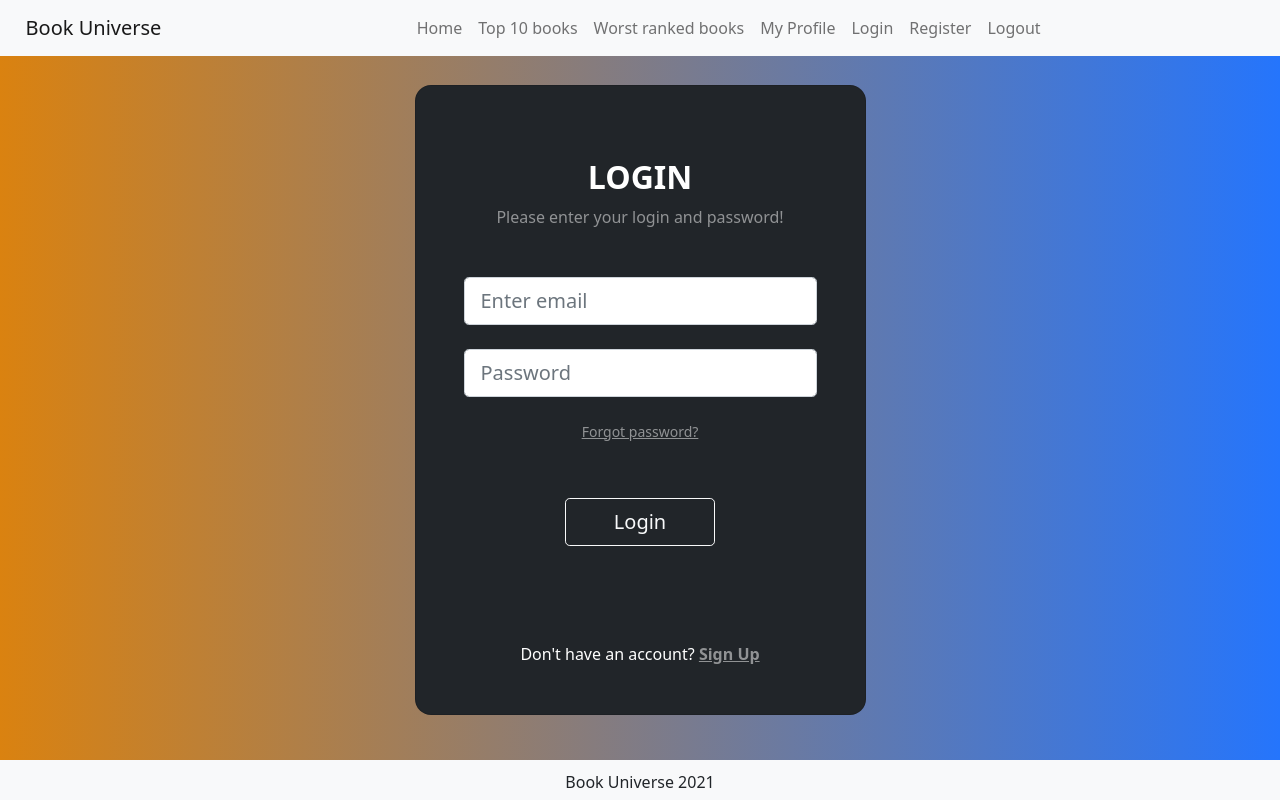
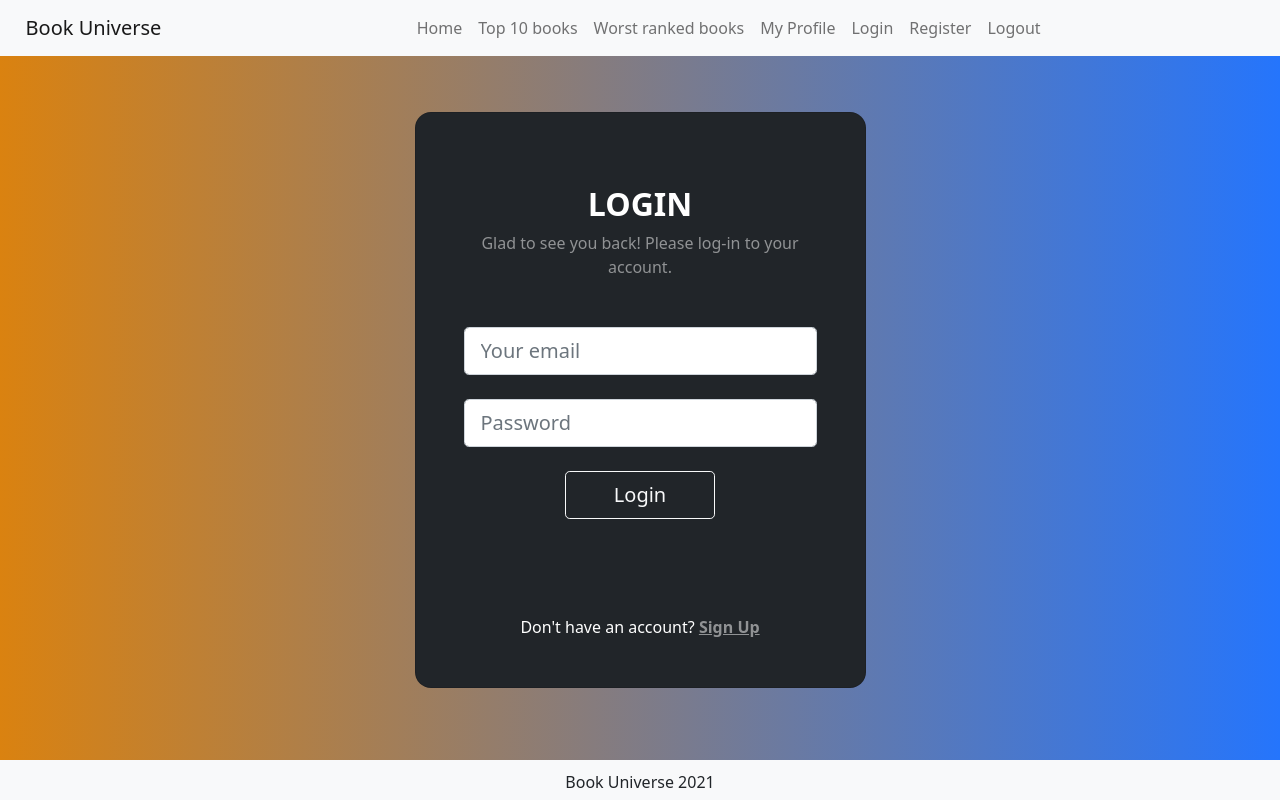
Before and after one commit to lucroselen/book-universe, a React (Create React App) app: page / in a window 1280 px wide. Shown: the top 800 px of the page. Built offline with nearby package versions, Linux system fonts and the light colour scheme.

Commit message:
minor login page change

```diff
--- a/src/App.js
+++ b/src/App.js
@@ -2,6 +2,7 @@ import "bootstrap/dist/css/bootstrap.min.css";
 import Login from "./components/Login/Login";
 import Header from "./components/Header/Header";
 import Footer from "./components/Footer/Footer";
+import Register from "./components/Register/Register";
 //import { useState, useEffect } from "react";
 //import { Routes, Route } from "react-router-dom";
 
@@ -10,6 +11,7 @@ function App() {
     <>
       <Header />
       <Login />
+      <Register />
       <Footer />
     </>
   );
--- a/src/components/Login/Login.js
+++ b/src/components/Login/Login.js
@@ -14,7 +14,7 @@ const Login = () => {
                 <div className="mb-md-5 mt-md-4 pb-5">
                   <h2 className="fw-bold mb-2 text-uppercase">Login</h2>
                   <p className="text-white-50 mb-5">
-                    Please enter your login and password!
+                    Glad to see you back! Please log-in to your account.
                   </p>
 
                   <div className="form-outline mb-4">
@@ -22,7 +22,7 @@ const Login = () => {
                       type="email"
                       id="typeEmailX"
                       className="form-control form-control-lg"
-                      placeholder="Enter email"
+                      placeholder="Your email"
                     />
                   </div>
 
@@ -34,12 +34,6 @@ const Login = () => {
                       placeholder="Password"
                     />
                   </div>
-
-                  <p className="small mb-5 pb-lg-2">
-                    <a className="text-white-50" href="#!">
-                      Forgot password?
-                    </a>
-                  </p>
 
                   <button
                     className="btn btn-outline-light btn-lg px-5"
```
